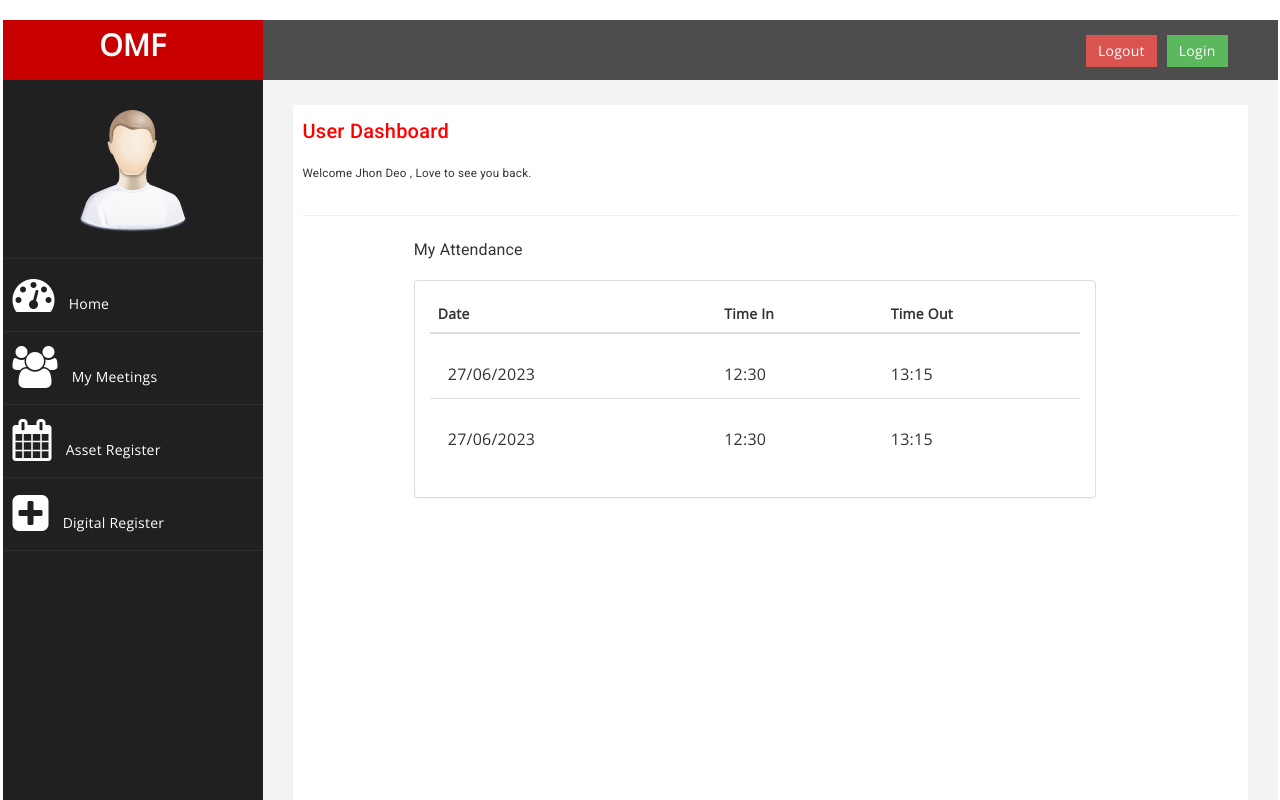
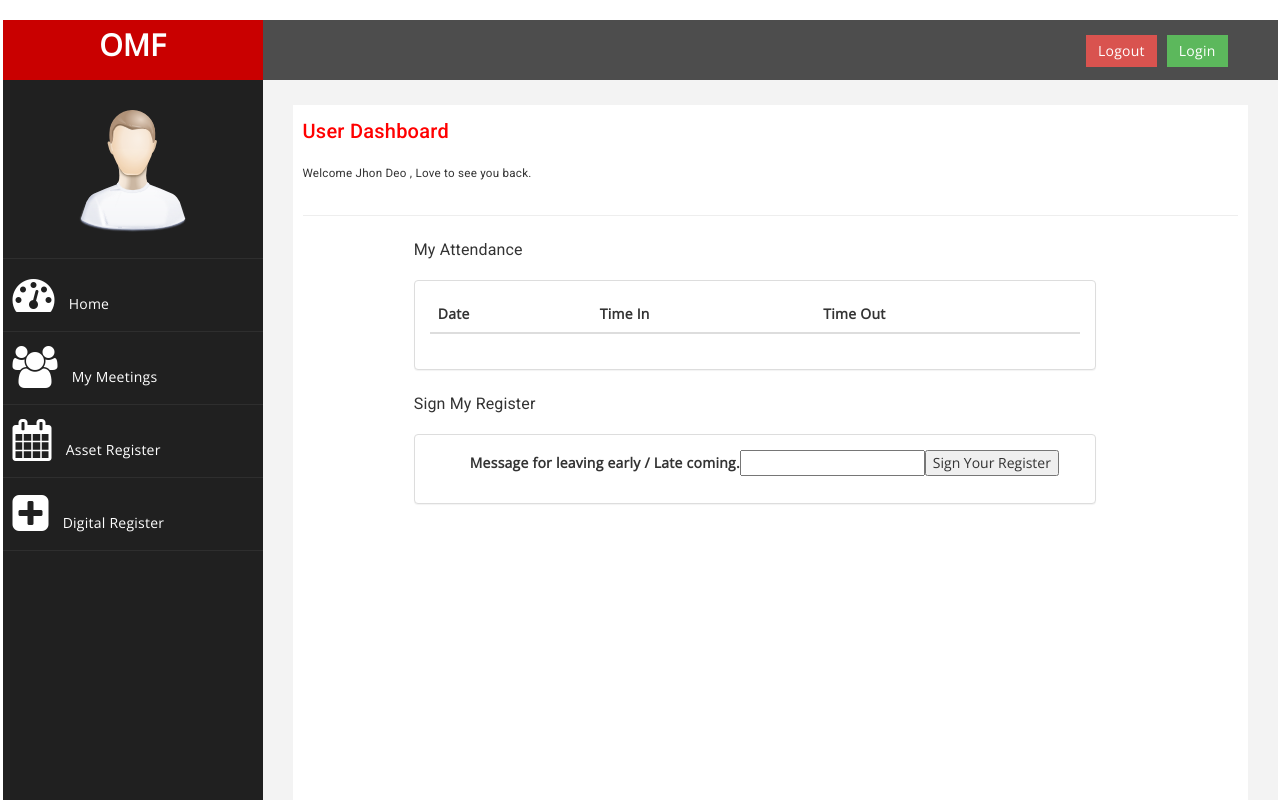
Before and after one commit to BongaDigiLink/Office_Management_Project_Team_02, an Angular app in the folder Angular_Project/: page /dashboard/digitalregister in a window 1280 px wide. Shown: the top 800 px of the page. Built offline with nearby package versions, Linux system fonts and the light colour scheme.

Commit message:
capture data

```diff
--- a/Angular_Project/src/app/Layouts/dashboard/digitalregister/digitalregister.component.html
+++ b/Angular_Project/src/app/Layouts/dashboard/digitalregister/digitalregister.component.html
@@ -13,12 +13,13 @@
                           <th>Time Out</th>
                         </tr>
                       </thead>
-                      <tbody>
+                      <tbody *ngFor="let record of myEvents">
+
                         <tr>
                           <td>
                             <div class="d-flex align-items-center">
                               <div class="ms-3">
-                                <p class="fw-bold mb-1">27/06/2023</p>
+                                <p class="fw-bold mb-1">27/03/2023</p>
                               </div>
                             </div>
                           </td>
@@ -29,19 +30,20 @@
                             <p class="fw-normal mb-1">13:15</p>
                           </td>
                         </tr>
+
                         <tr>
                             <td>
                               <div class="d-flex align-items-center">
                                 <div class="ms-3">
-                                  <p class="fw-bold mb-1">27/06/2023</p>
+                                  <p class="fw-bold mb-1">{{ record.dateSignedIn }}</p>
                                 </div>
                               </div>
                             </td>
                             <td>
-                              <p class="fw-normal mb-1">12:30</p>
+                              <p class="fw-normal mb-1">{{ record.timeSignedIn }}</p>
                             </td>
                             <td>
-                              <p class="fw-normal mb-1">13:15</p>
+                              <p class="fw-normal mb-1">{{ record.eventType }}</p>
                             </td>
                           </tr>
                       </tbody>
@@ -51,4 +53,30 @@
 
         </div>
     </div>
+
+    <div class="row" >
+      <div class="col-md-9 col-sm-12 col-xs-12">
+      <h3>Sign My Register</h3>
+        <div class="panel panel-default">
+
+            <div class="panel-body">
+                <form [formGroup]="eventForm">
+
+                    <ul class="form-style-1">
+
+                        <label>
+                          Message for leaving early / Late coming.<span class="required"></span>
+                        </label>
+                        <input type="text" formControlName="event_message" class="field-divided"/>
+
+                        <button type="submit" (click)="signRegister()">Sign Your Register</button>
+
+                    </ul>
+
+                </form>
+            </div>
+
+        </div>
+      </div>
+    </div>
     <!--End of Main Content here.-- End of module component here.-->
--- a/Angular_Project/src/app/Layouts/dashboard/digitalregister/digitalregister.component.ts
+++ b/Angular_Project/src/app/Layouts/dashboard/digitalregister/digitalregister.component.ts
@@ -5,6 +5,7 @@ import { AdminService } from 'src/app/service/admin.service';
 import { AuthService } from 'src/app/service/auth.service';
 import { UserService } from 'src/app/service/user.service';
 import { RoomBookingInputComponent } from '../dialog/room-booking-input/room-booking-input.component';
+import { FormControl, FormGroup, Validators } from '@angular/forms';
 
 @Component({
   selector: 'app-digitalregister',
@@ -24,19 +25,36 @@ export class DigitalregisterComponent implements OnInit{
     //All sign-in or out event
     allEvents!: RegisterRecord[]
 
+    eventForm = new FormGroup({
+      event_type: new FormControl('', [Validators.required]),
+      signInTime: new FormControl(''),
+      signOutTime: new FormControl(''),
+      event_message: new FormControl('')
+    })
 
-  ngOnInit(): void {
-    this.authService.userType$.subscribe( (value) => {
+  ngOnInit(): void
+  {
+    this.authService.userType$.subscribe( (value) =>
+    {
       if( value ===1 )
       {
         //this.adminService.
       }
       else if( value == 2)
       {
-        this.userService.myRegister("email@mail.com").subscribe( (my_record) => {
+        this.userService.myRegister("email@mail.com").subscribe(
+           (my_record) => {
           this.myEvents = my_record
         } )
       }
     })
   }
+
+  signRegister()
+  {
+    console.log("Register inputs")
+    console.log(this.eventForm.value)
+  }
+
+
 }
--- a/Angular_Project/src/app/Layouts/dashboard/meetings/meetings.component.html
+++ b/Angular_Project/src/app/Layouts/dashboard/meetings/meetings.component.html
@@ -61,27 +61,37 @@
 
                 <div class="panel-body">
                     <form [formGroup]="createMeetingForm">
+
                         <ul class="form-style-1">
                             <li>
                                 <label>Meeting Venues</label>
-                                <select formControlName="venue" name="field4" class="field-select">
-                                <option value="Laptop">Green Room</option>
-                                <option value="Headsets">Blue Room</option>
-                                <option value="Desktop">Red Room</option>
-                                </select>
+                                  <select formControlName="venue" class="field-select">
+                                  <option>Green Room</option>
+                                  <option>Blue Room</option>
+                                  <option>Red Room</option>
+                                  </select>
                             </li>
-                            <li><label>From <span class="required">*</span></label><input type="datetime" class="field-divided" /></li>
-                            <li><label>To <span class="required">*</span></label><input type="datetime" class="field-divided" /></li>
+
+                            <li><label>Date</label></li>
+                            <input type="date" formControlName="date">
+
+                            <li><label>Start Time<span class="required"></span></label>
+                              <input type="time" formControlName="start_time" class="field-divided" /></li>
+
+                            <li><label>End Time<span class="required"></span></label>
+                              <input type="time" formControlName="end_time" class="field-divided" /></li>
 
                             <li>
                                 <button type="submit" (click)="createAMeeting()">Book Room</button>
                             </li>
                         </ul>
+
                     </form>
                 </div>
+
             </div>
+          </div>
+        </div>
 
-          </div>
-      </div>
     </div>
     <!--End of Main Content here.-- End of module component here.-->
--- a/Angular_Project/src/app/Layouts/dashboard/meetings/meetings.component.ts
+++ b/Angular_Project/src/app/Layouts/dashboard/meetings/meetings.component.ts
@@ -42,14 +42,16 @@ export class MeetingsComponent implements OnInit{
     {
       date:new FormControl('', [Validators.required]),
       venue:new FormControl('', [Validators.required]),
-      time: new FormControl('', [Validators.required])
+      start_time: new FormControl('', [Validators.required]),
+      end_time: new FormControl('', Validators.required)
     }
   )
 
   //parse createMeetingForm details to this method
   createAMeeting()
   {
-
+    console.log("Form INputs")
+    console.log(this.createMeetingForm.value)
   }
 
   //When user clicks submit button on the Update pop form.
--- a/Angular_Project/src/app/models/register.ts
+++ b/Angular_Project/src/app/models/register.ts
@@ -5,6 +5,7 @@ export class RegisterRecord
     userRecord?: string;
     timeSignedIn?: Time;
     dateSignedIn?: Date;
+    eventType?: string
 }
 
 export class dtoRegisterRecord
@@ -14,5 +15,6 @@ export class dtoRegisterRecord
         //Data types should be Date/ Datetime
         timeSignedIn: string,
         dateSignedIn: string,
+        eventType: string,
     ){}
 }
```
